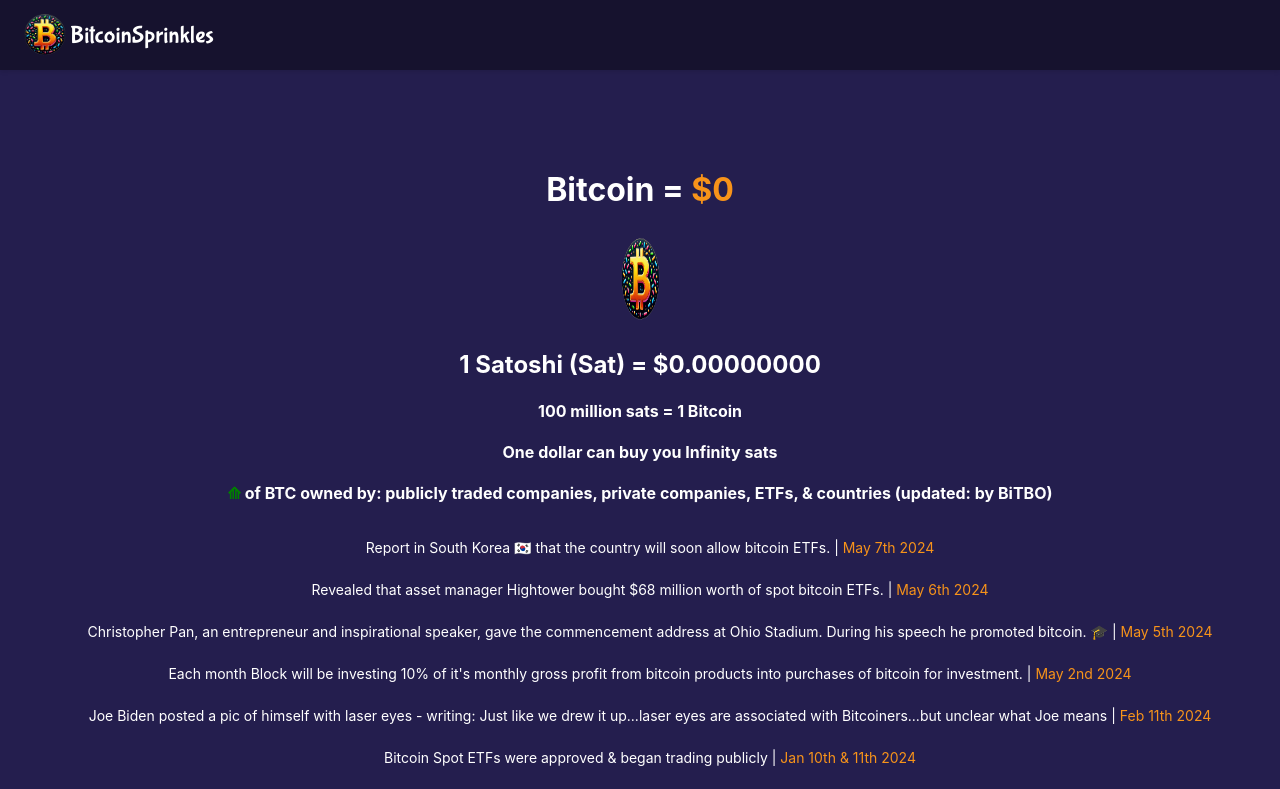
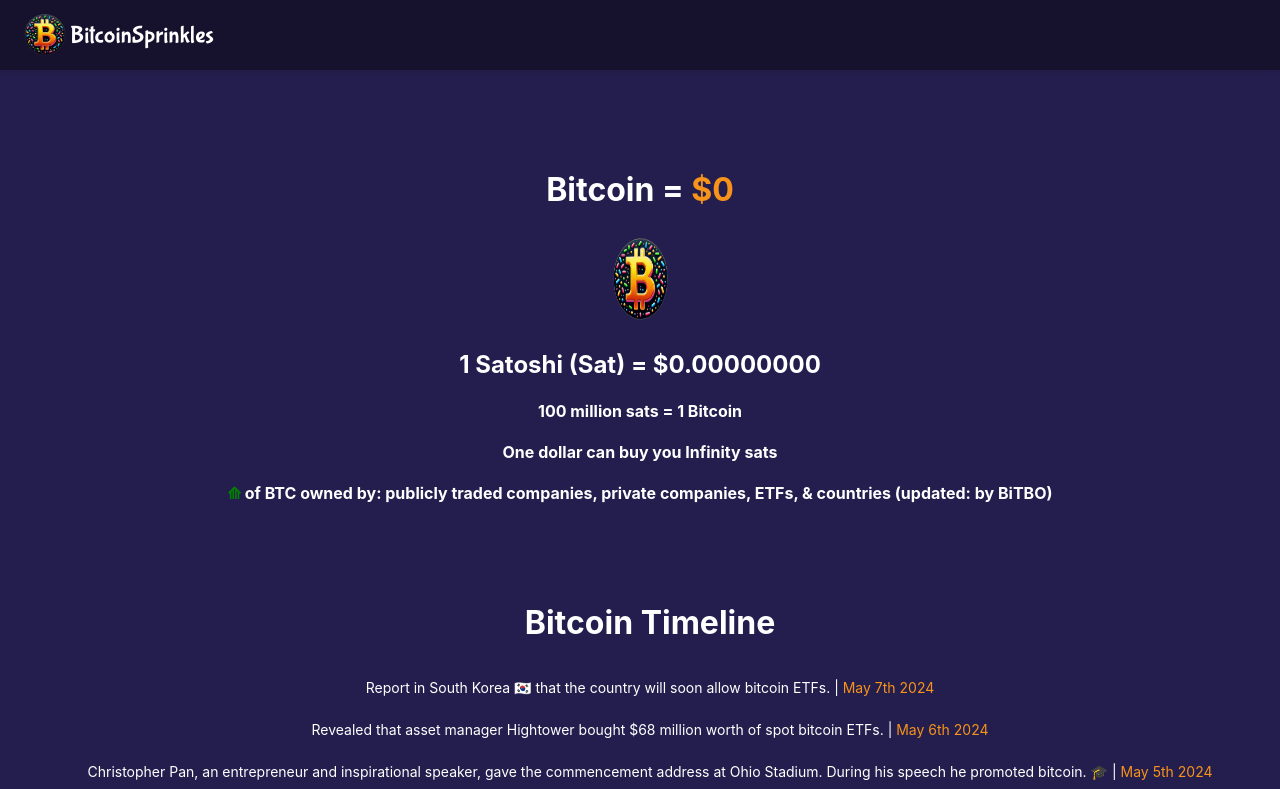
Before and after one commit to c3nturi0n2013/pleb-wallet-react, a React (Create React App) app: page / in a window 1280 px wide. Shown: the top 789 px of the page. Built offline with nearby package versions, Linux system fonts and the light colour scheme; no server answers.

Commit message:
timeline

```diff
--- a/src/Timeline.js
+++ b/src/Timeline.js
@@ -4,6 +4,7 @@
 const Timeline = ({ events }) => {
     return (
         <div className="timeline">
+            <h1>Bitcoin Timeline</h1>
             {events.map((event, index) => (
                 <div key={index} className="timeline-item">
 
```
